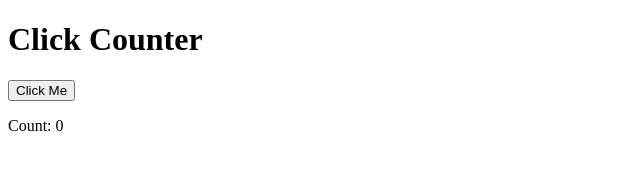
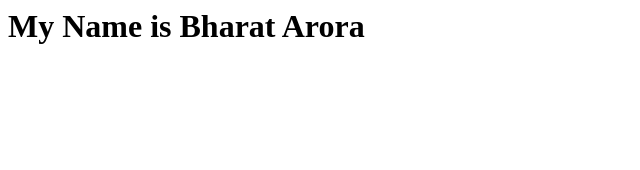
Before and after one commit to bhaarora/my-html-page, a website: page index.html in a window 1280 px wide. Shown: the whole page, without its empty margins (0-640 px from the left). Drawn offline with Linux system fonts and the light colour scheme.

Commit message:
Add index.html

```diff
--- a/index.html
+++ b/index.html
@@ -1,20 +1,8 @@
-<!DOCTYPE html>
 <html>
 <head>
-    <title>Counter App</title>
+  <title>My HTML Page</title>
 </head>
 <body>
-    <h1>Click Counter</h1>
-    <button onclick="increment()">Click Me</button>
-    <p>Count: <span id="counter">0</span></p>
-
-    <script>
-        let count = 0;
-
-        function increment() {
-            count++;
-            document.getElementById("couter").innerHTML = count;
-        }
-    </script>
+  <h1>My Name is Bharat Arora</h1>
 </body>
 </html>
```
